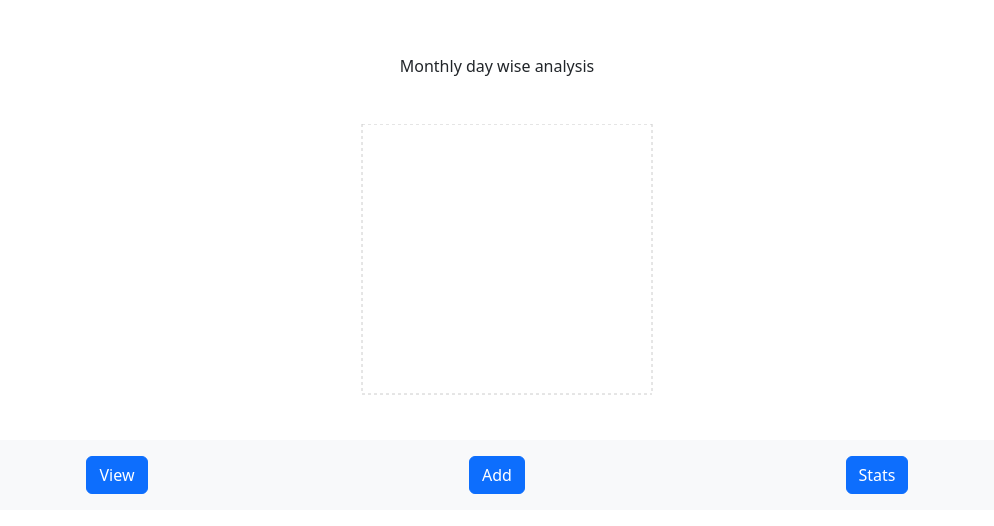
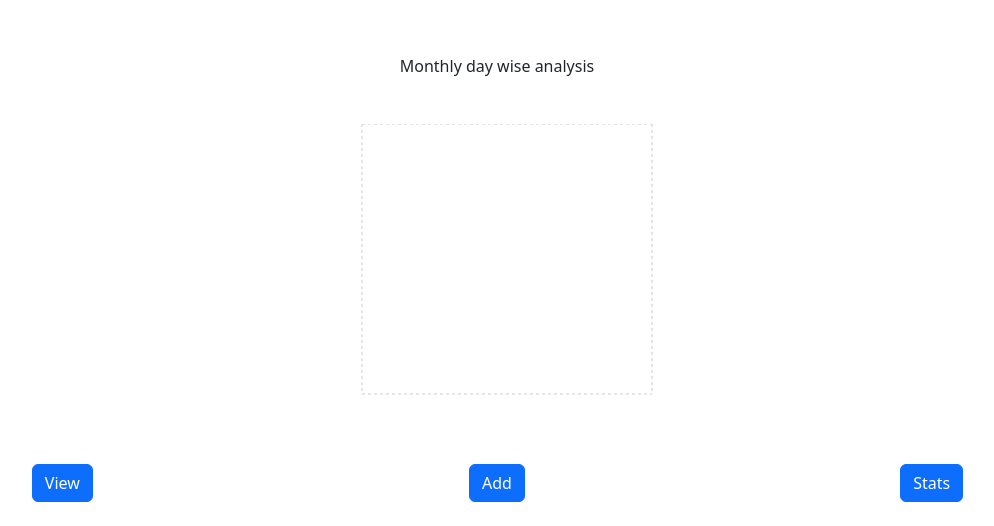
Before and after one commit to prateek18801/budgt, a React (Vite) app: page /stats in a window 1280 px wide. Shown: the part 456-982 px from the top of the page, without its empty margins (143-1137 px from the left). Built offline with nearby package versions, Linux system fonts and the light colour scheme.

Commit message:
Remove container wrapper

```diff
--- a/src/components/BottomNav.tsx
+++ b/src/components/BottomNav.tsx
@@ -1,5 +1,4 @@
 import { useNavigate } from 'react-router-dom';
-import Container from 'react-bootstrap/Container';
 import Row from 'react-bootstrap/Row';
 import Col from 'react-bootstrap/Col';
 import Button from 'react-bootstrap/Button';
@@ -9,13 +8,11 @@ const BottomNav: React.FC = () => {
     const navigate = useNavigate();
 
     return (
-        <Container className='text-center bg-light py-3'>
-            <Row>
-                <Col><Button onClick={() => { navigate('/view') }}>View</Button></Col>
-                <Col><Button onClick={() => { navigate('/') }}>Add</Button></Col>
-                <Col><Button onClick={() => { navigate('/stats') }}>Stats</Button></Col>
-            </Row>
-        </Container>
+        <Row className='text-center bg-white py-4 align-items-center'>
+            <Col><Button onClick={() => { navigate('/view') }}>View</Button></Col>
+            <Col><Button onClick={() => { navigate('/') }}>Add</Button></Col>
+            <Col><Button onClick={() => { navigate('/stats') }}>Stats</Button></Col>
+        </Row>
     );
 }
 
```
